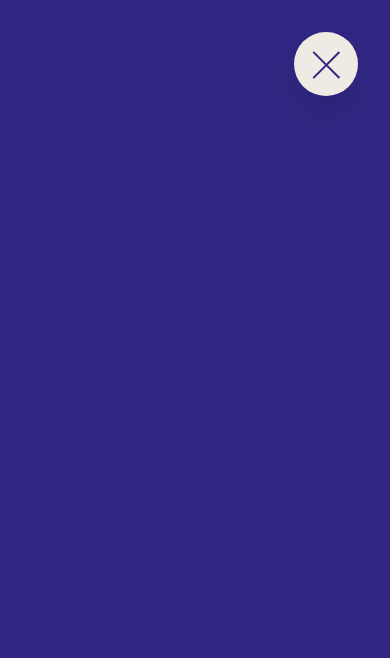
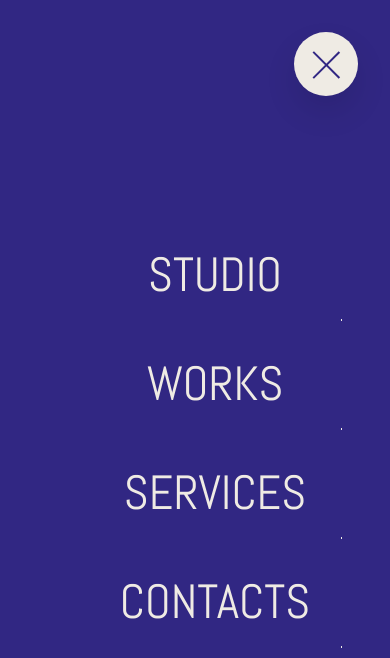
Before and after one commit to potatodesign/move-ui, a Next.js app: page / in a window 390 px wide. Both pictures are taken after a click on the label 326 px from the left and 64 px from the top of the page. Shown: the top 658 px of the page. Built offline with nearby package versions, Linux system fonts and the light colour scheme.

Commit message:
Add menu content for mobile

```diff
--- a/components/Nav.js
+++ b/components/Nav.js
@@ -1,3 +1,4 @@
+import Link from 'next/link'
 import styles from '../styles/Nav.module.css'
 
 const Nav = () => {
@@ -8,6 +9,30 @@ const Nav = () => {
         <span className={styles.navigationIcon}>&nbsp;</span>
       </label>
       <div className={styles.navigationBackground}>&nbsp;</div>
+      <nav className={styles.navigationNav}>
+        <ul className={styles.navigationList}>
+          <li className={styles.navigationItem}>
+            <Link href="/">
+              <a className={styles.navigationLink}>Studio</a>
+            </Link>
+          </li>
+          <li className={styles.navigationItem}>
+            <Link href="/works">
+              <a className={styles.navigationLink}>Works</a>
+            </Link>
+          </li>
+          <li className={styles.navigationItem}>
+            <Link href="/services">
+              <a className={styles.navigationLink}>Services</a>
+            </Link>
+          </li>
+          <li className={styles.navigationItem}>
+            <Link href="/contacts">
+              <a className={styles.navigationLink}>Contacts</a>
+            </Link>
+          </li>
+        </ul>
+      </nav>
     </div>
   );
 };
--- a/styles/Nav.module.css
+++ b/styles/Nav.module.css
@@ -36,6 +36,11 @@
 
 .navigationCheckbox:checked ~ .navigationBackground {
   transform: scale(80);
+}
+
+.navigationCheckbox:checked ~ .navigationNav {
+  opacity: 1;
+  width: 100%;
 }
 
 /* ICON */
@@ -91,6 +96,52 @@
   transform: rotate(-135deg);
 }
 
+/* effect list items */
+.navigationNav {
+  height: 100vh;
+  width: 100%;
+  position: fixed;
+  top: 0;
+  left: 0;
+  z-index: 1500;
+  opacity: 0;
+  width: 0;
+  transition: all 0.8s cubic-bezier(0.68, -0.6, 0.32, 1.6);
+}
+
+.navigationList {
+  position: absolute;
+  top: 50%;
+  left: 50%;
+  transform: translate(-50%, -50%);
+  list-style: none;
+  text-align: center;
+  width: 100%;
+}
+
+.navigationItem {
+  margin: 1rem;
+}
+
+.navigationLink:link, .navigationLink:visited {
+  display: inline-block;
+  font-size: 3rem;
+  font-weight: 300;
+  padding: 1rem 2rem;
+  color: var(--grey);
+  text-decoration: none;
+  text-transform: uppercase;
+  background-image: linear-gradient(120deg, transparent 0%, transparent 50%, var(--grey) 50%);
+  background-size: 220%;
+  transition: all 0.4s;
+  width: 80%;
+}
+
+.navigationLink:hover, .navigationLink:active {
+  background-position: 100%;
+  color: var(--blue);
+  transform: translate(1rem);
+}
 /**
   Breakpoints:
   ------------
```
